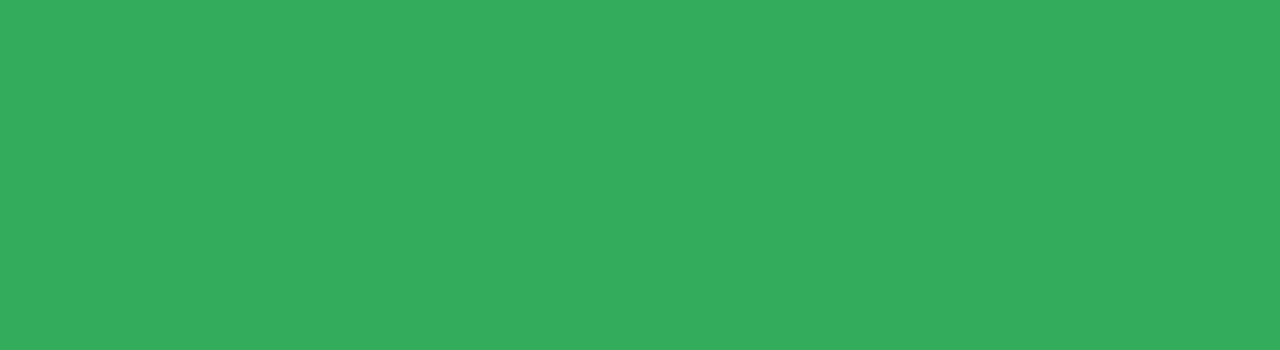
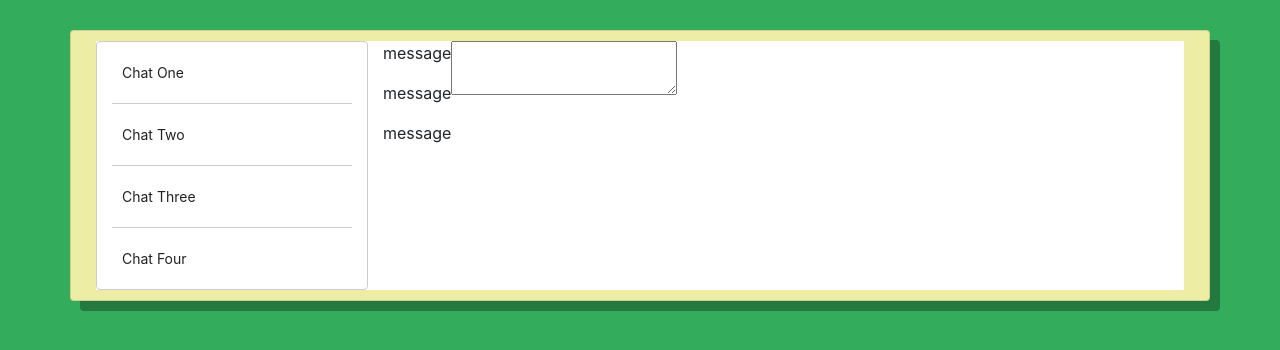
Before and after one commit to PaprikaBoyTheOneAndOnly/ChatApp, an Angular app: page /user in a window 1280 px wide. Shown: the top 350 px of the page. Built offline with nearby package versions, Linux system fonts and the light colour scheme; sample sign-in values are in the browser's storage.

Commit message:
start begin chat layout

```diff
--- a/src/app/app.module.ts
+++ b/src/app/app.module.ts
@@ -9,11 +9,12 @@
 import {ReactiveFormsModule} from "@angular/forms";
 import { ChatComponent } from './chat/chat.component';
 import {BrowserAnimationsModule} from "@angular/platform-browser/animations";
-import {DragDrop} from "@angular/cdk/drag-drop";
+import { DragDropModule } from '@angular/cdk/drag-drop';
 
 const appRoutes: Routes = [
   {path: 'login', component: LoginComponent},
   {path: 'user', component: ChatComponent},
+  {path: '', component: LoginComponent},
 ];
 
 @NgModule({
@@ -27,7 +28,7 @@
     HttpClientModule,
     ReactiveFormsModule,
     BrowserAnimationsModule,
-    DragDrop,
+    DragDropModule,
     RouterModule.forRoot(
       appRoutes,
     )
--- a/src/app/app.service.ts
+++ b/src/app/app.service.ts
@@ -25,7 +25,7 @@
 
   validateInput(username: string, password: string):any {
     return this.http.post<any>("http://localhost:8080/ChatAppService_war/validateAccount",
-      JSON.stringify({username, password, logedIn:true}), {
+      JSON.stringify({username, password, loggedIn:true}), {
         headers: {'Content-Type': 'application/json; charset=utf-8'}
       }
     );
--- a/src/app/chat/chat.component.css
+++ b/src/app/chat/chat.component.css
@@ -1,6 +1,69 @@
-
 .container {
   margin-top: 30px;
   box-shadow: rgba(0,0,0,0.3) 10px 10px;
   background-color: #ededa6;
+  height: 100%;
 }
+
+.message-box {
+  display: flex;
+  flex-direction: row;
+}
+
+.input {
+  align-items: flex-end;
+}
+
+.content {
+  margin: 10px;
+  background: white;
+}
+
+.example-list {
+  width: 500px;
+  max-width: 100%;
+  border: solid 1px #ccc;
+  min-height: 60px;
+  display: block;
+  /*background: white;*/
+  border-radius: 4px;
+  overflow: hidden;
+}
+
+.example-box {
+  padding: 20px 10px;
+  border-bottom: solid 1px #ccc;
+  color: rgba(0, 0, 0, 0.87);
+  display: flex;
+  flex-direction: row;
+  align-items: center;
+  justify-content: space-between;
+  box-sizing: border-box;
+  cursor: move;
+  background: white;
+  font-size: 14px;
+}
+
+.cdk-drag-preview {
+  box-sizing: border-box;
+  border-radius: 4px;
+  box-shadow: 0 5px 5px -3px rgba(0, 0, 0, 0.2),
+  0 8px 10px 1px rgba(0, 0, 0, 0.14),
+  0 3px 14px 2px rgba(0, 0, 0, 0.12);
+}
+
+.cdk-drag-placeholder {
+  opacity: 0;
+}
+
+.cdk-drag-animating {
+  transition: transform 250ms cubic-bezier(0, 0, 0.2, 1);
+}
+
+.example-box:last-child {
+  border: none;
+}
+
+.example-list.cdk-drop-list-dragging .example-box:not(.cdk-drag-placeholder) {
+  transition: transform 250ms cubic-bezier(0, 0, 0.2, 1);
+}
--- a/src/app/chat/chat.component.html
+++ b/src/app/chat/chat.component.html
@@ -1,3 +1,19 @@
 <div class="container card">
-  <p>dasf</p>
+  <div class="row content">
+    <div cdkDropList class="col-md-3 chat-container example-list" (cdkDropListDropped)="drop($event)">
+      <div class="example-box" *ngFor="let chat of chats" cdkDrag>
+        {{chat.title}}
+      </div>
+    </div>
+    <div class="col-md-9 message-box">
+      <div class="messages">
+        <p>message</p>
+        <p>message</p>
+        <p>message</p>
+      </div>
+    <div class="input">
+      <textarea></textarea>
+    </div>
+    </div>
+  </div>
 </div>
--- a/src/app/chat/chat.component.ts
+++ b/src/app/chat/chat.component.ts
@@ -1,4 +1,5 @@
 import { Component, OnInit } from '@angular/core';
+import {CdkDragDrop, moveItemInArray} from "@angular/cdk/drag-drop";
 
 @Component({
   selector: 'app-chat',
@@ -7,9 +8,24 @@
 })
 export class ChatComponent implements OnInit {
 
+  chats = [
+    {title:"Chat One"},
+    {title:"Chat Two"},
+    {title:"Chat Three"},
+    {title:"Chat Four"},
+  ]
+
   constructor() { }
 
   ngOnInit() {
+    const account = JSON.parse(localStorage.getItem('account'));
+    if(account == null) {
+      window.location.href = '/login';
+    }
+  }
+
+  drop(event: CdkDragDrop<string[]>) {
+    moveItemInArray(this.chats, event.previousIndex, event.currentIndex);
   }
 
 }
--- a/src/app/login/login.component.ts
+++ b/src/app/login/login.component.ts
@@ -1,6 +1,6 @@
 import {Component, OnInit} from '@angular/core';
-import {FormBuilder, FormControl} from "@angular/forms";
-import {AppService} from "../app.service";
+import {FormBuilder, FormControl} from '@angular/forms';
+import {AppService} from '../app.service';
 
 @Component({
   selector: 'app-login',
@@ -31,10 +31,10 @@
       this.service.validateInput(username, password).subscribe(
         response => {
           if (response) {
-            localStorage.setItem('Account', JSON.stringify(response));
-            window.location.assign("user")
+            localStorage.setItem('account', JSON.stringify(response));
+            window.location.assign('user');
           } else
-            this.error = "Please enter a valid username/password";
+            this.error = 'Please enter a valid username/password';
         },
         error => {
           console.log(error);
```
